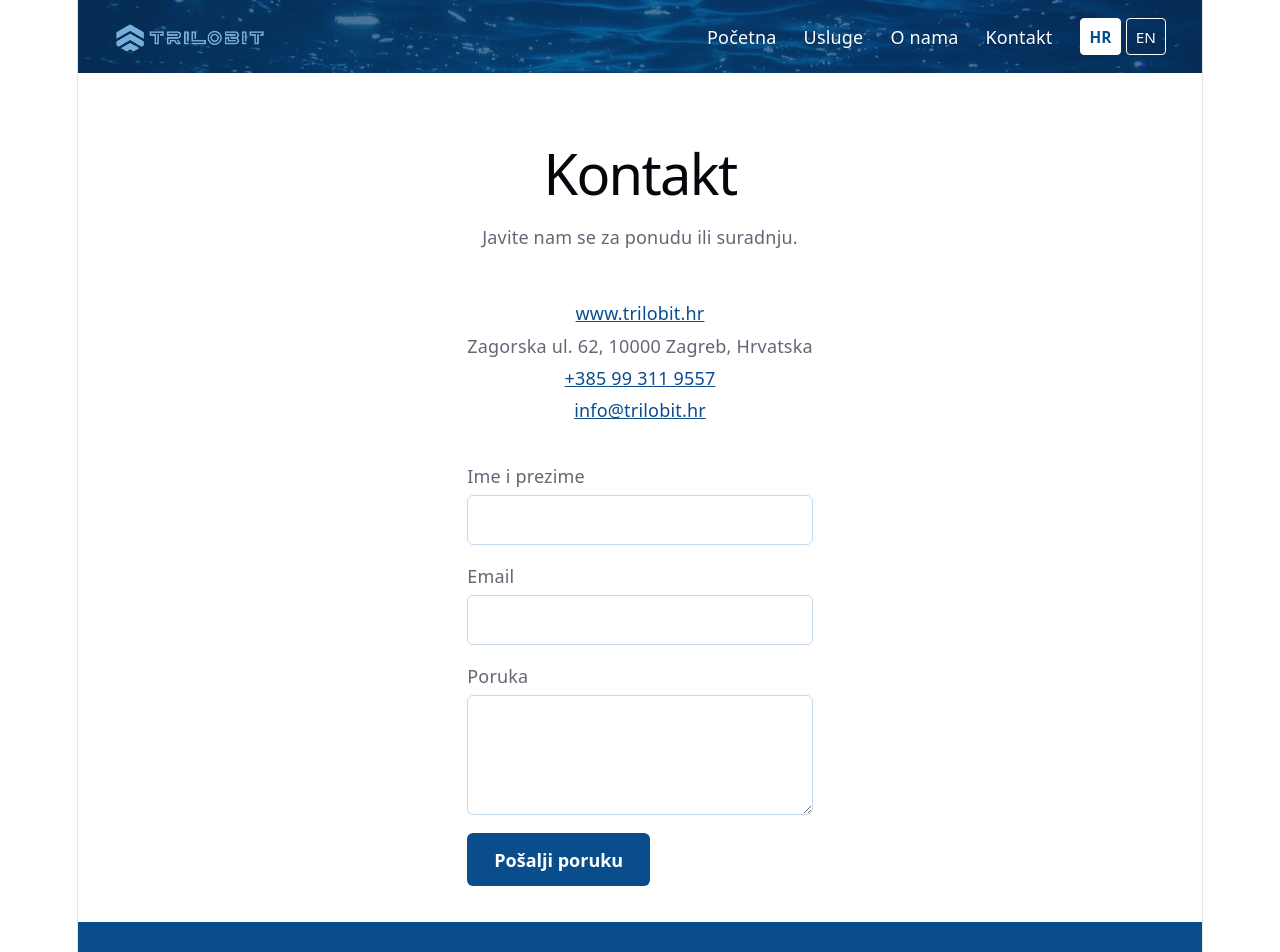
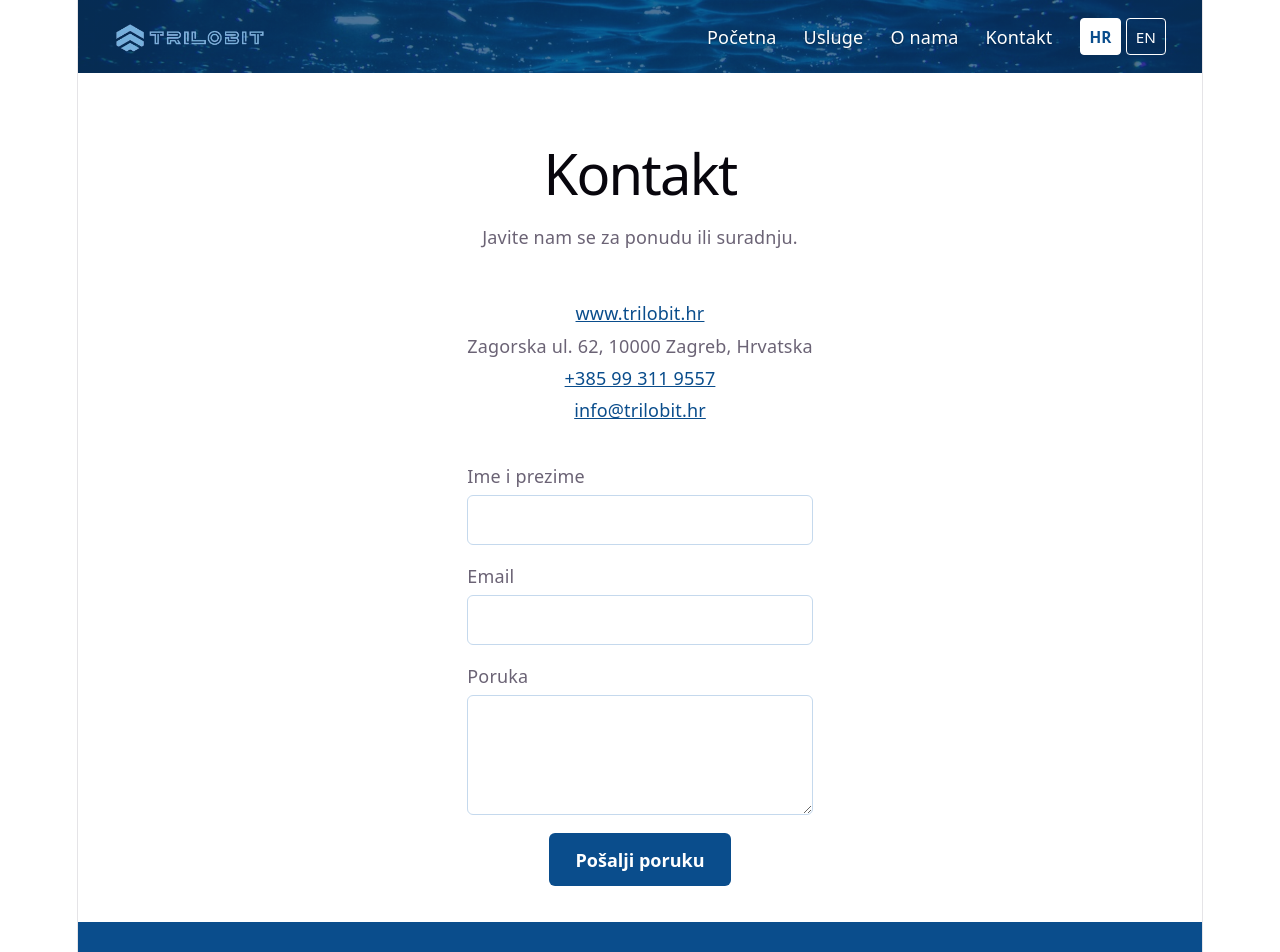
Before and after one commit to IvanPesic3006/trilobit-web, a React (Vite) app: page /kontakt in a window 1280 px wide. Shown: the top 952 px of the page. Built offline with nearby package versions, Linux system fonts and the light colour scheme; no server answers.

Commit message:
Centriran gumb Posalji poruku

```diff
--- a/src/pages/Contact.css
+++ b/src/pages/Contact.css
@@ -35,7 +35,7 @@
 }
 
 .contact-form button {
-  align-self: flex-start;
+  align-self: center;
   background: var(--brand);
   color: var(--on-brand);
   border: none;
```
